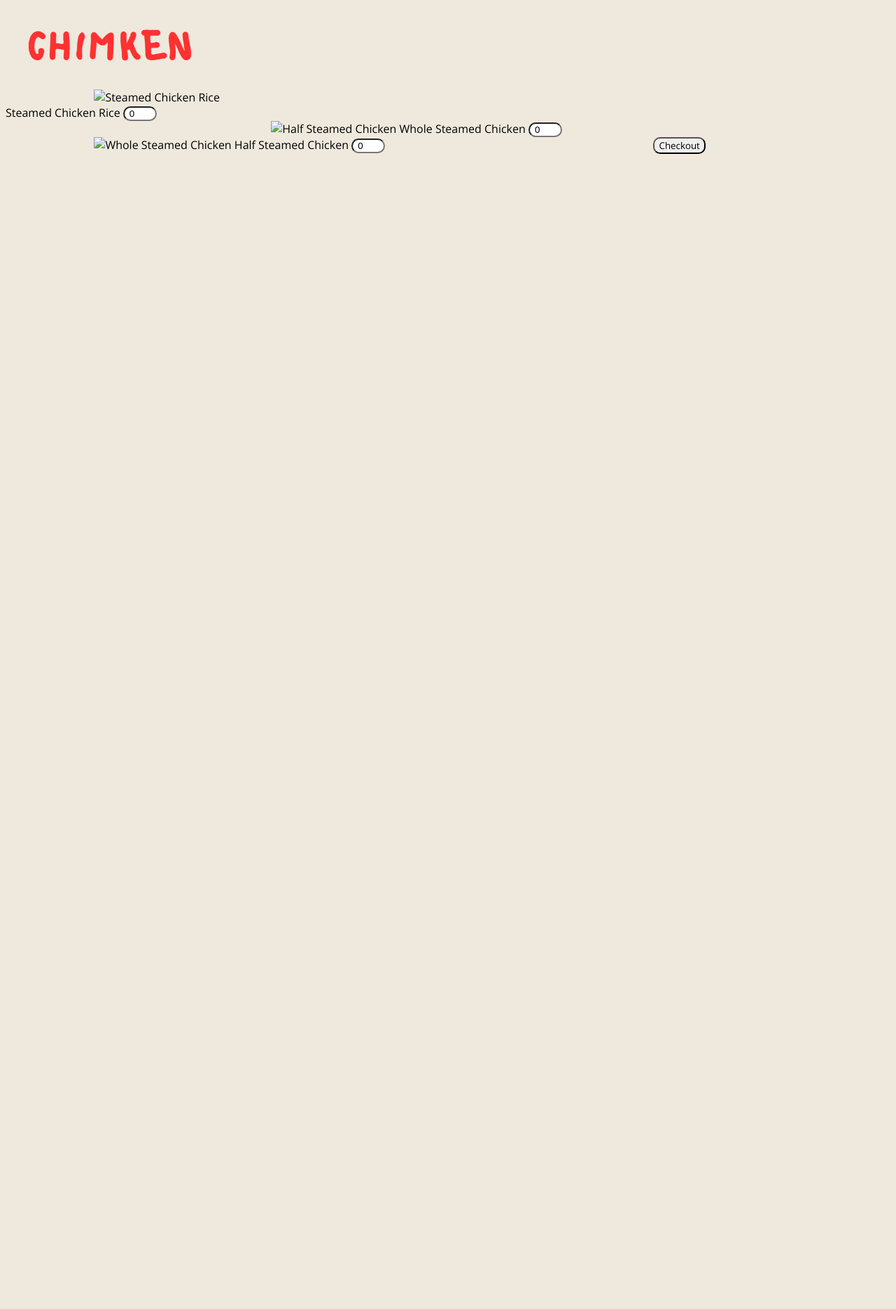
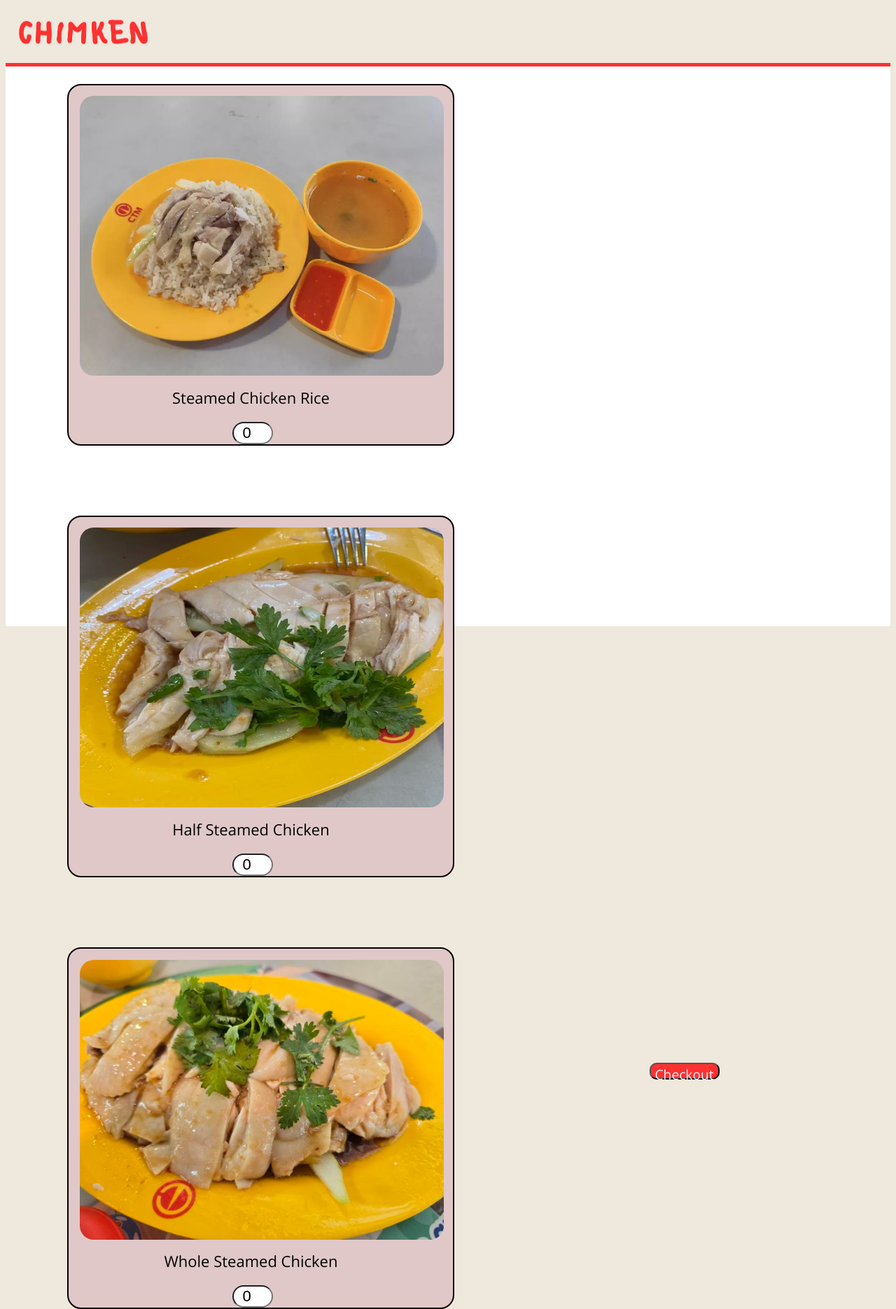
Before and after one commit to milkbottledude/Project-Chimken, a Flask app: page /home in a window 1280 px wide. Shown: the whole page at 70% size. Before the commit the page ends 220 px from the top, so only its background shows below. Run offline with Flask 3, Linux system fonts and the light colour scheme.

Commit message:
further added to the html and css for the customer home and login pages, and added screenshots of how they currently look, fig 1.8, 1.9 and 1.10

```diff
--- a/static/styles.css
+++ b/static/styles.css
@@ -38,29 +38,71 @@ body {
 
 /* Customer Home CSS */
 
+
+
 #chimken_small_logo {
-    margin: 2%;
-    width: 20%;
+    margin: 1%;
+    width: 200px;
+}
+
+.top_banner {
+    display: block;
+    width: 100%;
+    border-bottom: 5px solid #ff3131;
+}
+
+#centering_the_fucking_white_form {
+    display: flex;
+    justify-content: center; /* horizontal center */
+    height: 100vh;           /* full viewport height (optional) */
+}
+
+.food_tiles {
+    display: flex;
+    flex-wrap: wrap;
+    text-align: center;
+    width: 1600px;
+    background-color: white;
 }
 
 .food_tile {
-    display: inline;
-    margin-right: 20%;
-    margin-left: 10%;
+    margin-right: 7%;
+    margin-left: 7%;
+    margin-top: 25px;
+    font-size: 22px;
+    border: 2px solid black;
+    border-radius: 20px;
+    padding-right: 29px;
+    margin-bottom: 75px;
+    background-color: rgb(224, 200, 200);
 }
 
 input {
-    width: 35px;
+    display: block;
+    width: 40px;
     border-radius: 20px;
-    padding-left: 7px;
+    padding-left: 12px;
+    margin-top: 20px;
+    margin-left: 234px;
+    font-size: 22px;
 }
 
 .food_image {
-    display: inline-block;
+    display: block;
+    width: 520px;
+    height: 400px;
+    margin: 3%;
+    border-radius: 20px;
 }
 
 #checkout_button {
-    margin-left: 10%;
+    margin: 7%;
     font-family: "Open Sans", sans-serif;
+    font-size: larger;
     border-radius: 10px;
+    height: 3%;
+    margin-top: 15%;
+    margin-left: 15%;
+    background-color: #ff3131;
+    color: aliceblue;
 }
--- a/templates/customer/customer_home.html
+++ b/templates/customer/customer_home.html
@@ -5,34 +5,34 @@
     <meta name="viewport" content="width=device-width, initial-scale=1.0">
     <title>Chimken Home</title>
     <link href="https://fonts.googleapis.com/css2?family=Open+Sans&display=swap" rel="stylesheet">
-    <link href="../../static/mobile.css" rel="stylesheet" media="screen and (max-width:900px)">
-    <link href="../../static/styles.css" rel="stylesheet" media="screen and (min-width:900px)">
+    <link href="../../static/mobile.css" rel="stylesheet" media="screen and (max-aspect-ratio: 8/7)">
+    <link href="../../static/styles.css" rel="stylesheet" media="screen and (min-aspect-ratio: 8/7)">
 </head>
 <body>
     <div>
-        <a href="/">
+        <a href="/" class="top_banner">
             <img id="chimken_small_logo" src="../../static/Chimken_logo.jpg" alt="chimken_main_logo">
         </a>
     </div>
-    <form method="POST" action="/checkout">
+    <div id="centering_the_fucking_white_form">
+        <form method="POST" action="/checkout" class="food_tiles">
             <div class="food_tile">
-            <img class="food_image" src="" alt="Steamed Chicken Rice">
-            <div>
+                <img class="food_image" src="../../static/SSL_steamed_chicken_rice.jpg" alt="Steamed Chicken Rice">
                 <label for="steamed_chicken_rice_amt">Steamed Chicken Rice</label>
-                <input type="number" name="steamed_chicken_rice_amt" id="steamed_chicken_rice_amt" value="0" min="0" required>
-            </div>
+                <input type="number" name="steamed_chicken_rice_amt" id="steamed_chicken_rice_amt" value="0" min="0" max="9" required>
             </div>
             <div class="food_tile">
-            <img class="food_image" src="" alt="Half Steamed Chicken">
-            <label for="whole_steamed_chicken_amt">Whole Steamed Chicken</label>
-            <input type="number" name="whole_steamed_chicken_amt" id="whole_steamed_chicken_amt" value="0" min="0" required>
+                <img class="food_image" src="../../static/SSL_whole_steamed_chicken.jpg" alt="Whole Steamed Chicken">
+                <label for="half_steamed_chicken_amt">Half Steamed Chicken</label>
+                <input type="number" name="half_steamed_chicken_amt" id="half_steamed_chicken_amt" value="0" min="0" max="9" required>
             </div>
             <div class="food_tile">
-            <img class="food_image" src="" alt="Whole Steamed Chicken">
-            <label for="half_steamed_chicken_amt">Half Steamed Chicken</label>
-            <input type="number" name="half_steamed_chicken_amt" id="half_steamed_chicken_amt" value="0" min="0" required>
+                <img class="food_image" src="../../static/SSL_half_steamed_chicken.jpg" alt="Half Steamed Chicken">
+                <label for="whole_steamed_chicken_amt">Whole Steamed Chicken</label>
+                <input type="number" name="whole_steamed_chicken_amt" id="whole_steamed_chicken_amt" value="0" min="0" max="9" required>
             </div>
             <button type="submit" id="checkout_button">Checkout</button>
         </form>
+    </div>
 </body>
 </html>
```
Also changed, not shown: progress_pics/Fig-1.10-customer_home_without_javascript.jpg (added), progress_pics/Fig-1.8-login_page_for_landscape_screens.jpg (added), progress_pics/Fig-1.8-login_page_for_portrait_screens.jpg (added), static/SSL_half_steamed_chicken.jpg (added), static/SSL_steamed_chicken_rice.jpg (added), static/SSL_whole_steamed_chicken.jpg (added). Lines whose indentation alone changed are shown as unchanged.
